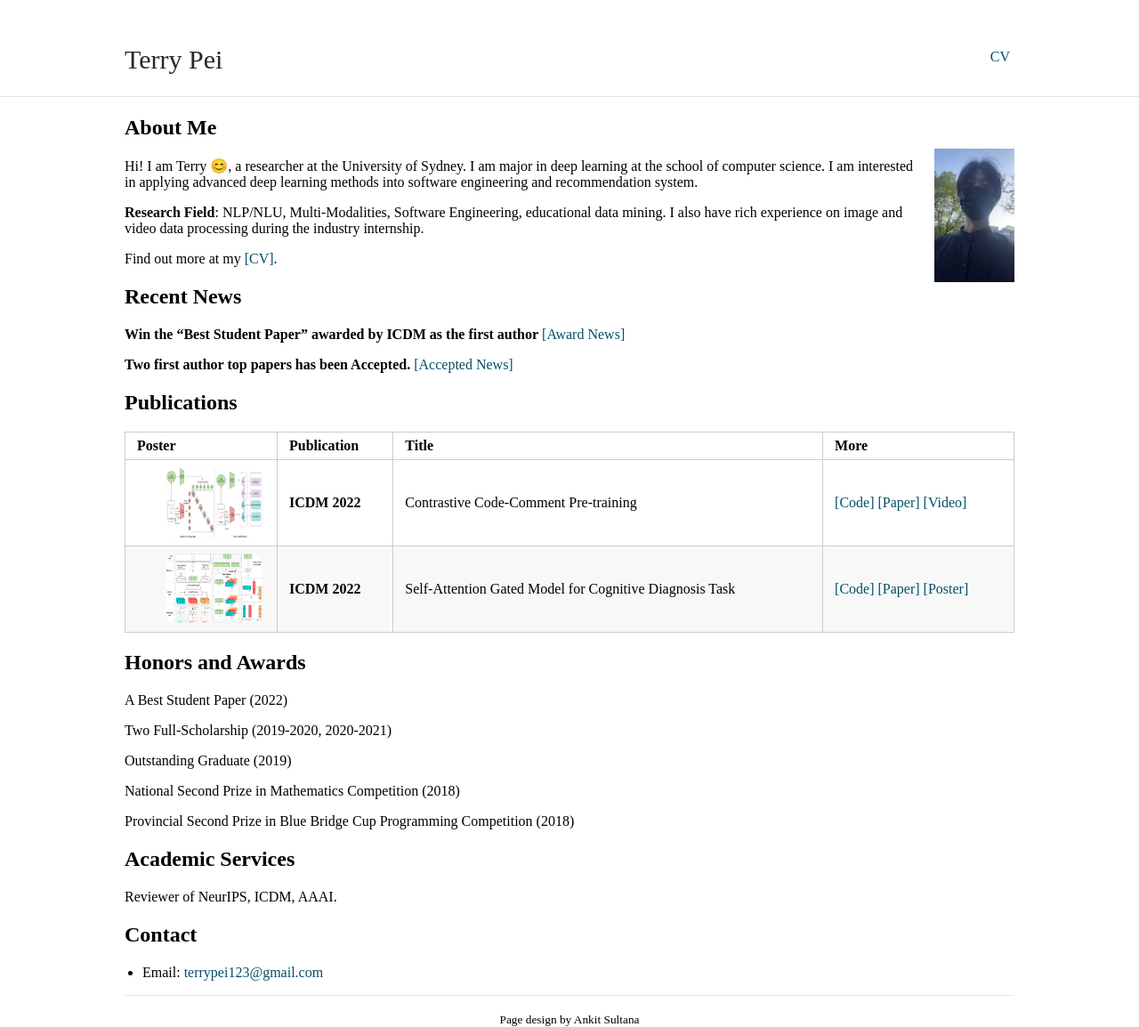
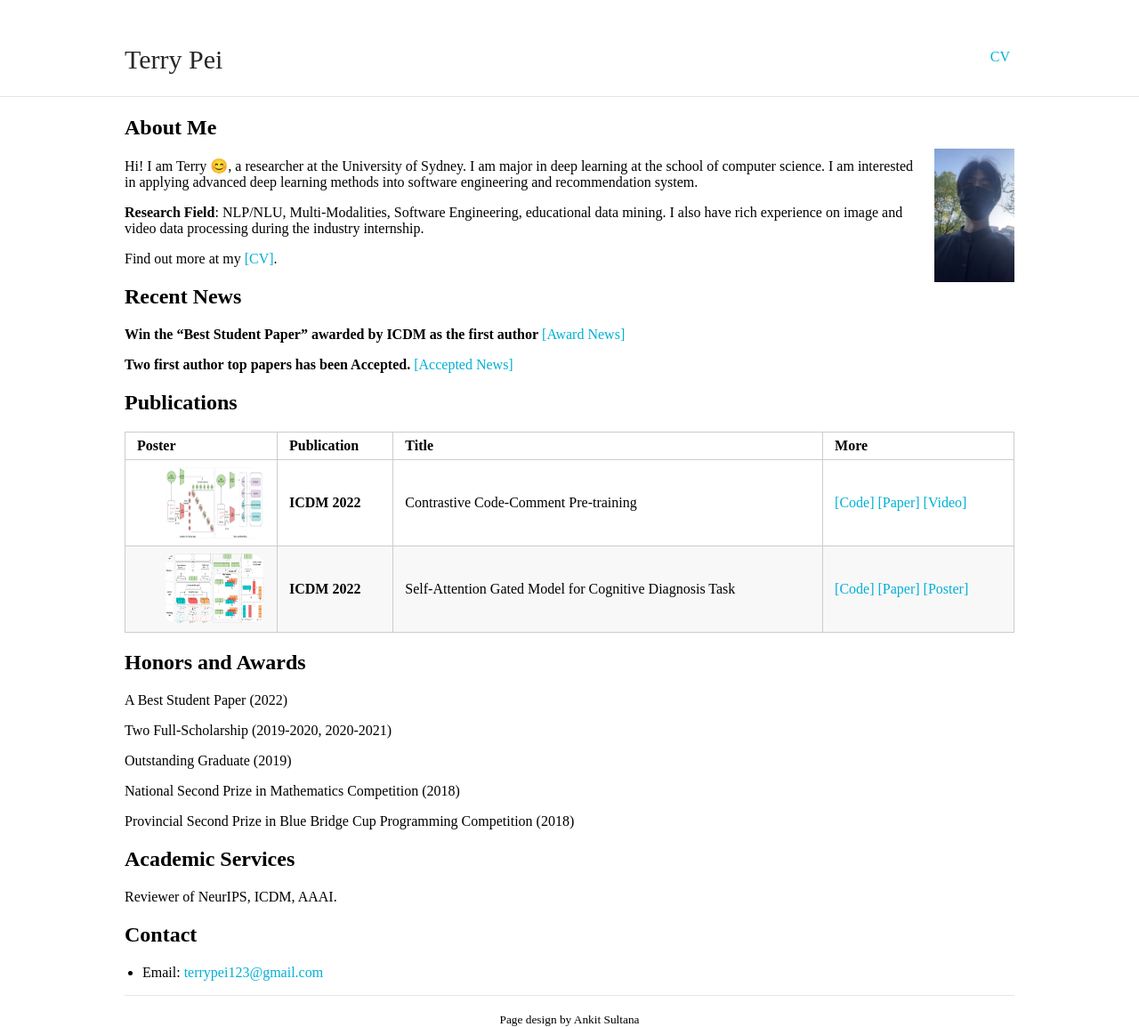
Before and after one commit to TerryPei/Terry000.github.io-1, a Jekyll site: the page built from index.md, in a window 1280 px wide. Shown: the whole page at 89% size. Built offline with Jekyll 4.4.1, drawn with Linux system fonts in a browser that asks for light colours; our own code applies the rules of GitHub Pages for plain Markdown files.

Commit message:
Update vars.scss

```diff
--- a/_sass/vars.scss
+++ b/_sass/vars.scss
@@ -2,7 +2,7 @@
  * Customization Variables
  */
 
-$accent: #044f69;
+$accent: #01b0d3;
 $image-size: 150px;
 
 /*
```
